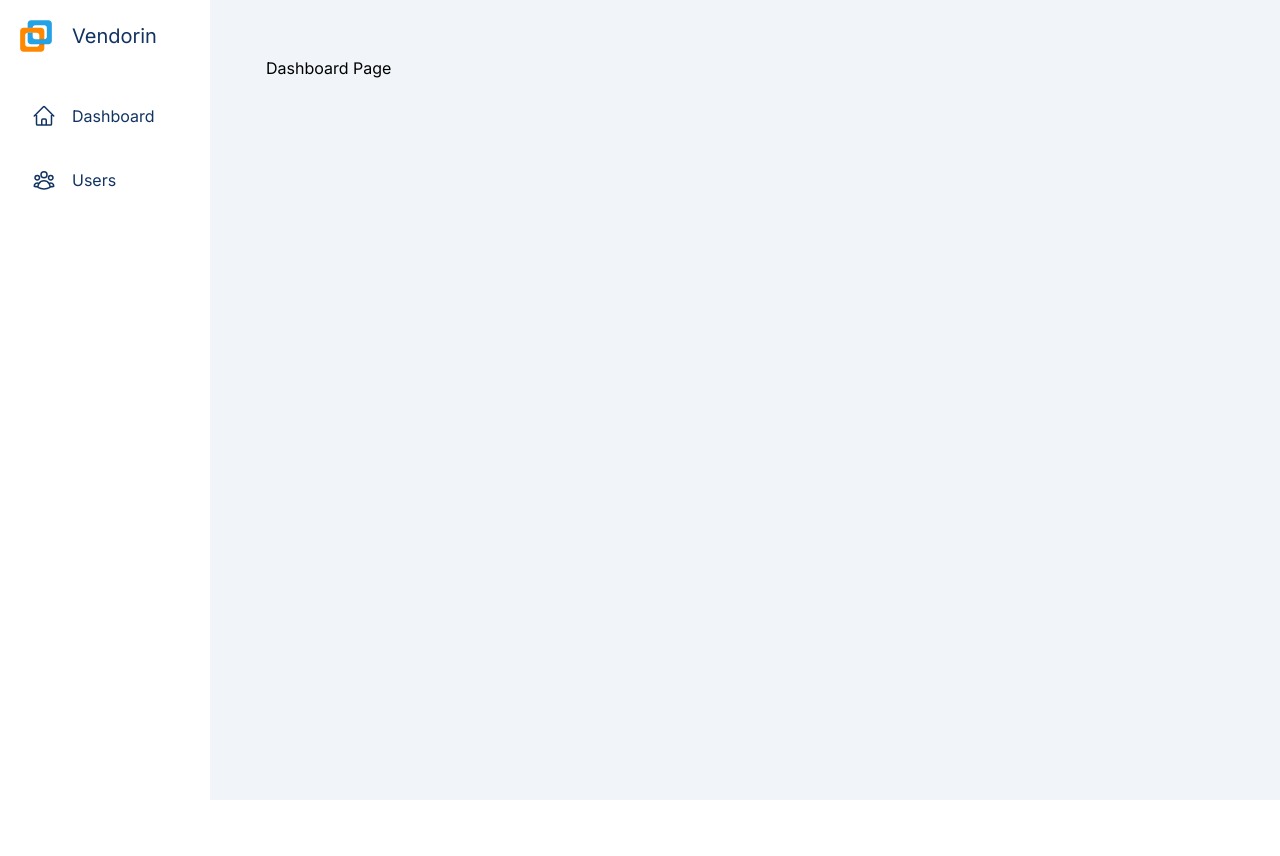
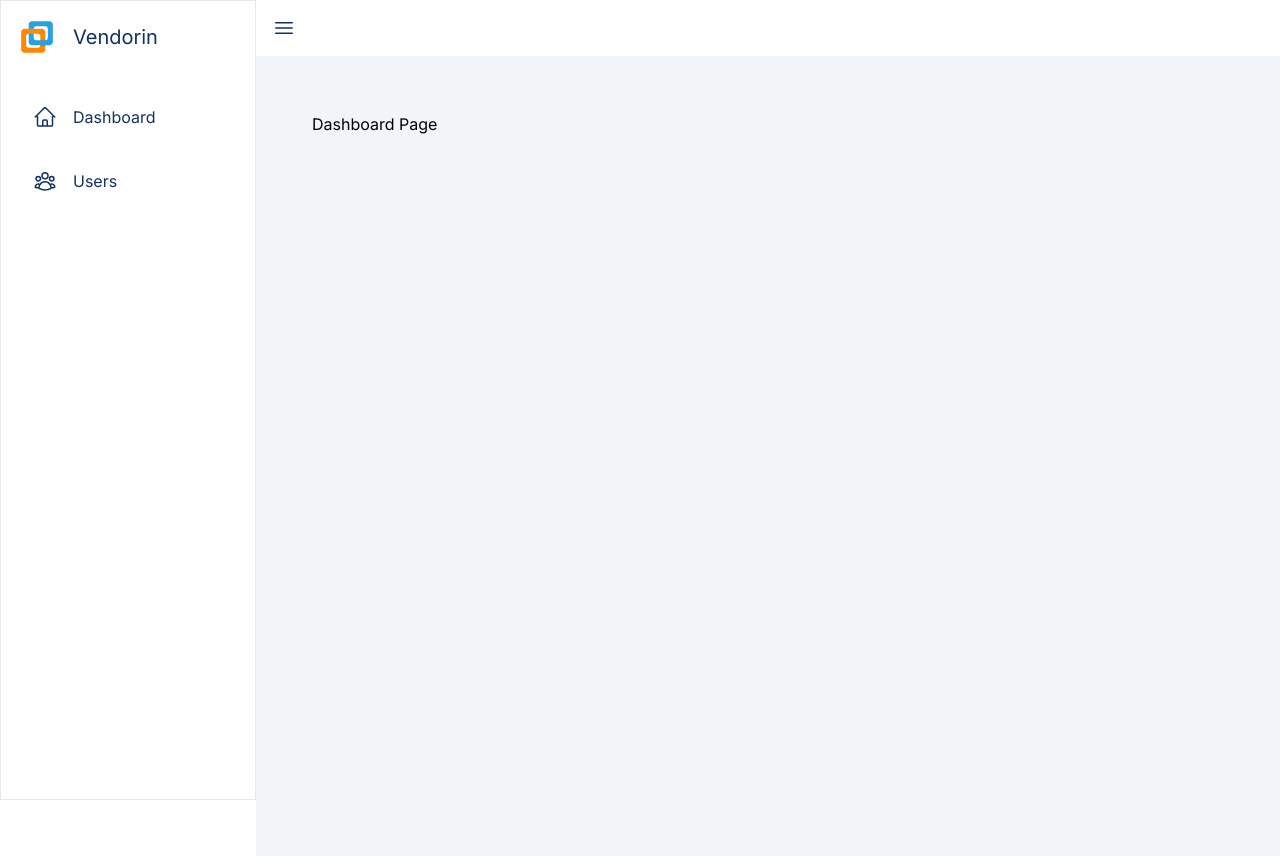
Before and after one commit to anggawanridho/simp-vendorin-fe, a Next.js app: page /dashboard in a window 1280 px wide. Before the commit the page ends 800 px from the top, so only its background shows below. Built offline with nearby package versions, Linux system fonts and the light colour scheme.

Commit message:
feat: slicing navbar dashboard

```diff
--- a/src/app/dashboard/layout.tsx
+++ b/src/app/dashboard/layout.tsx
@@ -1,6 +1,7 @@
 import { Metadata } from "next";
 import React from "react";
 import DashboardSideBar from "@/components/DashboardSideBar";
+import DashboardNavbar from "@/components/DashboardNavbar";
 
 export const metadata: Metadata = {
   title: "Dashboard"
@@ -10,7 +11,10 @@ const DashboardLayout = ({children}: {children: React.ReactNode}) => {
   return (
     <div className="flex flex-row h-screen">
       <DashboardSideBar />
-      {children}
+      <div className="flex-grow">
+        <DashboardNavbar />
+        {children}
+      </div>
     </div>
   )
 }
--- a/src/app/dashboard/page.tsx
+++ b/src/app/dashboard/page.tsx
@@ -1,7 +1,7 @@
 const DashboardPage = () => {
   return (
     <>
-      <div className="p-14 bg-slate-100 w-screen">
+      <div className="p-14 bg-slate-100 h-screen">
         Dashboard Page
       </div>
     </>
--- /dev/null
+++ b/src/components/DashboardNavbar.tsx
@@ -0,0 +1,18 @@
+const DashboardNavbar = () => {
+  return (
+    <div className="md:flex md:flex-row p-4 text-custom-color-dashboard">
+      <div className="md:flex gap-4">
+        <button>
+          <svg xmlns="http://www.w3.org/2000/svg" fill="none" viewBox="0 0 24 24" strokeWidth={1.5} stroke="currentColor" className="w-6 h-6">
+            <path strokeLinecap="round" strokeLinejoin="round" d="M3.75 6.75h16.5M3.75 12h16.5m-16.5 5.25h16.5" />
+          </svg>
+        </button>
+      </div>
+      <div className="ml-auto">
+
+      </div>
+    </div>
+  )
+}
+
+export default DashboardNavbar;
--- a/src/components/DashboardSideBar.tsx
+++ b/src/components/DashboardSideBar.tsx
@@ -2,7 +2,7 @@ import Link from "next/link";
 
 const DashboardSideBar = () => {
   return (
-    <div className="md:flex md:flex-col md:gap-4 md:w-64 shadow-lg text-custom-color-dashboard">
+    <div className="md:flex md:flex-col md:gap-4 md:w-64 border text-custom-color-dashboard">
       <div className="md:p-4 md:flex md:flex-row md:gap-4">
         <svg className="md:h-10 md:w-10" xmlns="http://www.w3.org/2000/svg" x="0px" y="0px" viewBox="0 0 48 48">
           <path fill="#f80" d="M30,43H9c-2.209,0-4-1.791-4-4V18c0-2.209,1.791-4,4-4h21c2.209,0,4,1.791,4,4v21 C34,41.209,32.209,43,30,43z M28,34V23c0-1.657-1.343-3-3-3H14c-1.657,0-3,1.343-3,3v11c0,1.657,1.343,3,3,3h11 C26.657,37,28,35.657,28,34z"></path><path d="M34,27v8h-6.18c0.12-0.31,0.18-0.65,0.18-1v-7H34z" opacity=".07"></path><path d="M34,27.5v7h-6.05C27.99,34.34,28,34.17,28,34v-6.5H34z" opacity=".07"></path><path fill="#25a2e5" d="M39,5H18c-2.21,0-4,1.79-4,4v5h6c0-1.66,1.34-3,3-3h11c1.66,0,3,1.34,3,3v11c0,1.66-1.34,3-3,3H23 c-1.66,0-3-1.34-3-3v-5h-6v10c0,2.21,1.79,4,4,4h21c2.21,0,4-1.79,4-4V9C43,6.79,41.21,5,39,5z"></path><path d="M20.18,13C20.06,13.31,20,13.65,20,14h-6.02v-1H20.18z" opacity=".05"></path><path d="M20.05,13.5C20.01,13.66,20,13.83,20,14h-6.02v-0.5H20.05z" opacity=".07"></path><rect width="6.019" height="1" x="13.981" y="20" opacity=".05" transform="rotate(-180 16.99 20.5)"></rect><rect width="6.019" height=".5" x="13.981" y="20" opacity=".07" transform="rotate(-180 16.99 20.25)"></rect>
```
